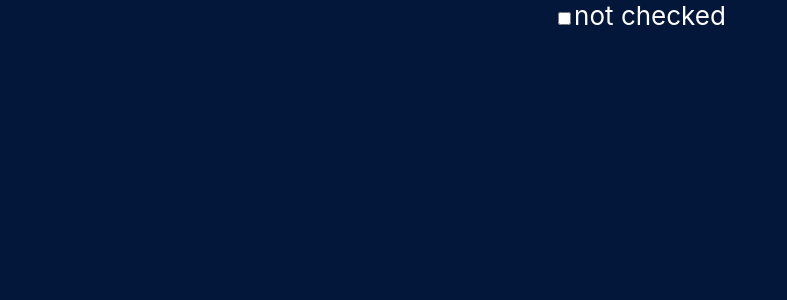
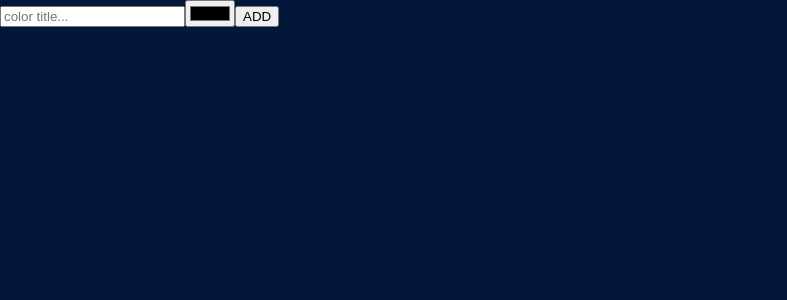
Before and after one commit to StewardHE/My_ReactApp, a React (Create React App) app: page / in a window 1280 px wide. Shown: the top 300 px of the page, without its empty margins (0-787 px from the left). Built offline with nearby package versions, Linux system fonts and the light colour scheme.

Commit message:
New version, removed useReducer and i made a form using useRef

```diff
--- a/src/App.js
+++ b/src/App.js
@@ -1,25 +1,36 @@
 import './App.css';
-import { useState, useReducer } from 'react';
+import { useRef } from 'react';
 
 
-//
+
 function App() {
-  const [checked, setChecked] = useReducer(
-    (checked) => !checked,
-    false
-    );
+
+  //
+  const txtTitle = useRef();
+  const hexColor = useRef();
+
+  // submit
+  const submit = (e) => {
+  e.preventDefault(); // Avoid default behavior
+  const title = txtTitle.current.value;
+  const color = hexColor.current.value;
+  // print the title with her color
+  alert(`${title}, ${color}`);
+  // After clicking ADD
+  txtTitle.current.value = "";
+  hexColor.current.value = "";
+  };
+
   return (
-    // check box
-    <div className="App">
-      <input type="checkbox"
-      value={checked}
-      onChange={setChecked}
+    <form onSubmit={submit}>
+      <input
+        ref={txtTitle}
+        type="text"
+        placeholder="color title..."
       />
-
-      <label>
-        {checked ? "checked" : "not checked"}
-      </label>
-    </div>
+      <input ref={hexColor} type="color" />
+      <button>ADD</button>
+    </form>
   );
 }
 
```
